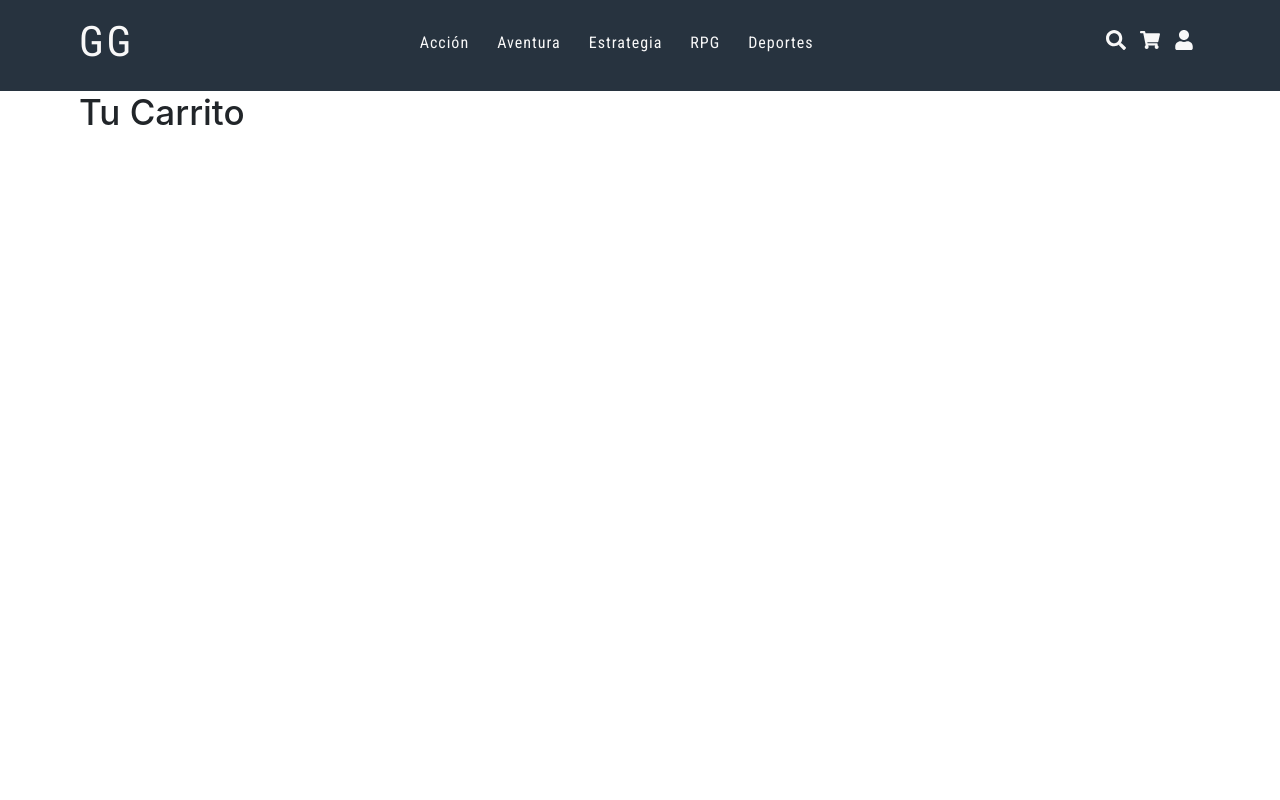
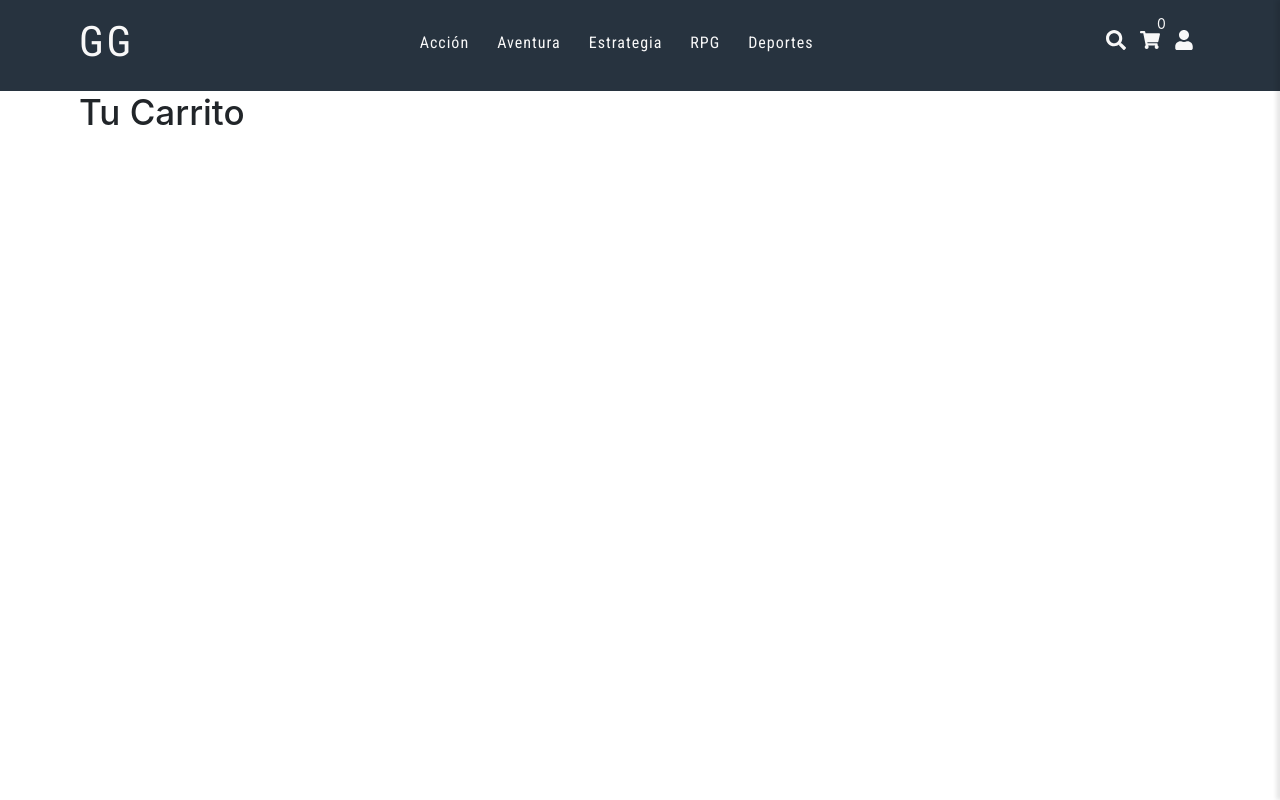
Before and after one commit to PatricioRellihan/E-Commerce, a React (Create React App) app: page /cart in a window 1280 px wide. Built offline with nearby package versions, Linux system fonts and the light colour scheme.

Commit message:
Agregue el CartWidget con Context

```diff
--- a/src/components/general/Cart/CartContainer.jsx
+++ b/src/components/general/Cart/CartContainer.jsx
@@ -24,7 +24,7 @@ const CartContainer = () => {
     <div className="container">
         <h1>Tu Carrito</h1>
         {
-          data.items.map(item => <><h2>{item.titulo}</h2><img src={item.rutaImagen} alt={item.titulo} /><p>${item.precio}</p></>)
+          data.items.map(item => <div key={item.id}><h2>{item.titulo}</h2><img src={item.rutaImagen} alt={item.titulo} /><p>${item.precio}</p></div>)
         }
     </div>
     )
--- /dev/null
+++ b/src/components/general/CartWidget/CartWidget.css
@@ -0,0 +1,23 @@
+.widgetCart {
+    height: 100vh;
+    width: 25%;
+    position: fixed;
+    right: -25%;
+    top: 0;
+    background: var(--white);
+    z-index: 2;
+    box-shadow: -0.3rem 0 0.3rem rgba(0, 0, 0, 0.2);
+    transition: right 0.5s;
+  }
+
+  .close {
+    right: -25%;
+  }
+
+  .open {
+    right: 0;
+  }
+
+  .cartWidgetImg {
+      width: 100%;
+  }
--- a/src/components/general/CartWidget/CartWidget.jsx
+++ b/src/components/general/CartWidget/CartWidget.jsx
@@ -1,10 +1,17 @@
-
+import './CartWidget.css'
+import {useContext} from 'react'
+import {Store} from '../../../Store'
 
 const CartWidget = ({show, action}) => {
+
+    const [data, setData] = useContext(Store);
+
     return (
         <div className={`widgetCart ${show ? 'open' : 'close'}`}>
-            <p>Soy un widget</p>
-            <button onClick={action}>Cerrar widget</button>
+            {
+                data.items.map(item => <div key={item.id}><p>{item.titulo}</p><img src={item.rutaImagen} className='cartWidgetImg' /></div>)
+            }
+            <button onClick={action}>Salir</button>
         </div>
     )
 }
--- a/src/components/general/NavBar/NavBar.jsx
+++ b/src/components/general/NavBar/NavBar.jsx
@@ -1,6 +1,7 @@
 import './NavBar.css'
 import {FaShoppingCart, FaSearch, FaUser} from 'react-icons/fa'
 import NavItem from '../NavItem/NavItem'
+import NavCart from '../NavCart/NavCart'
 import Container from 'react-bootstrap/Container'
 import { Link, useHistory } from 'react-router-dom'
 
@@ -32,7 +33,7 @@ function NavBar({title}) {
                         <a href='#'><FaSearch size='20' /></a>
                     </li>
                     <li>
-                        <a href='#' onClick={onAdd}><FaShoppingCart size='20' /></a>
+                        <NavCart />
                     </li>
                     <li>
                         <a href='#'><FaUser size='20' /></a>
--- /dev/null
+++ b/src/components/general/NavCart/NavCart.css
@@ -0,0 +1,20 @@
+
+.navCart span {
+    display: flex;
+    justify-content: center;
+    align-items: center;
+    border-radius: 50%;
+    width: 1.8rem;
+    height: 1.8rem;
+    font-size: 1rem;
+    position: absolute;
+    right: 3rem;
+    top: -0.4rem;
+    background: var(--blanco);
+    line-height: 0;
+    color: var(--white);
+  }
+
+  .navCartIcon {
+    color: var(--white);
+  }
--- /dev/null
+++ b/src/components/general/NavCart/NavCart.jsx
@@ -0,0 +1,25 @@
+import {FaShoppingCart} from 'react-icons/fa'
+import {useContext, useState} from 'react';
+import './NavCart.css';
+import {Store} from '../../../Store';
+import CartWidget from '../CartWidget/CartWidget'
+
+const NavCart = ({action}) => {
+    const [data, setData] = useContext(Store);
+
+    const [showWidgetCart, setShowWidgetCart] = useState(false);
+
+    const openWidgetCart = () => {
+        setShowWidgetCart(!showWidgetCart);
+    }
+
+    return (
+        <div className="navCart" onClick={openWidgetCart}>
+            <FaShoppingCart size='20' className='navCartIcon' />
+            <span>{data.cantidad}</span>
+            <CartWidget show={showWidgetCart} action={openWidgetCart} />
+        </div>
+    )
+}
+
+export default NavCart;
```
Also changed, not shown: 1 other file (tests, documents, lock files or other folders).
